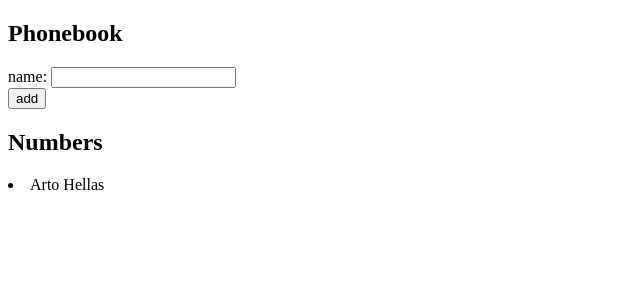
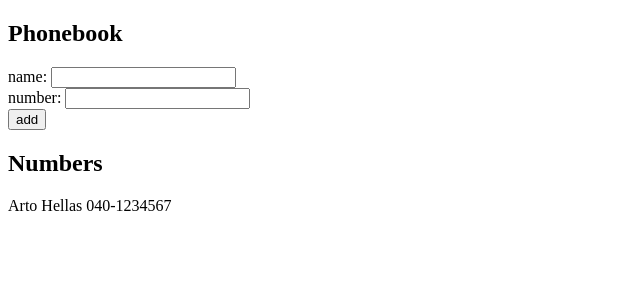
Before and after one commit to RobinKing/fullstack-exercises, a React (Create React App) app in the folder part2/phonebook/: page / in a window 1280 px wide. Shown: the top 300 px of the page, without its empty margins (0-640 px from the left). Built offline with nearby package versions, Linux system fonts and the light colour scheme.

Commit message:
<After ex2.8>Step3, could add number and fix the layout difference.

```diff
--- a/part2/phonebook/src/App.js
+++ b/part2/phonebook/src/App.js
@@ -2,19 +2,25 @@
 
 const App = () => {
   const [persons, setPersons] = useState([
-    { name: 'Arto Hellas' }
+    {
+      name: 'Arto Hellas',
+      number: '040-1234567'
+    }
   ])
   const [newName, setNewName] = useState('')
+  const [newNumber, setNewNumber] = useState('')
 
   const addPerson = (event) => {
     event.preventDefault()
 
     if (-1 === persons.findIndex((p) => p.name === newName)) {
       const personObject = {
-        name: newName
+        name: newName,
+        number: newNumber
       }
       setPersons(persons.concat(personObject))
       setNewName('')
+      setNewNumber('')
     }
     else
       alert(`${newName} is already added to phonebook`)
@@ -31,6 +37,12 @@
           />
         </div>
         <div>
+          number: <input
+            value={newNumber}
+            onChange={(event) => setNewNumber(event.target.value)}
+          />
+        </div>
+        <div>
           <button
             type="submit"
             onClick={addPerson}
@@ -39,7 +51,7 @@
       </form>
       <h2>Numbers</h2>
       {persons.map((person) => (
-      <li key={person.name}>{person.name}</li>
+        <p key={person.name}>{person.name} {person.number}</p>
       )
       )}
     </div>
```
Lines whose indentation alone changed are shown as unchanged.
